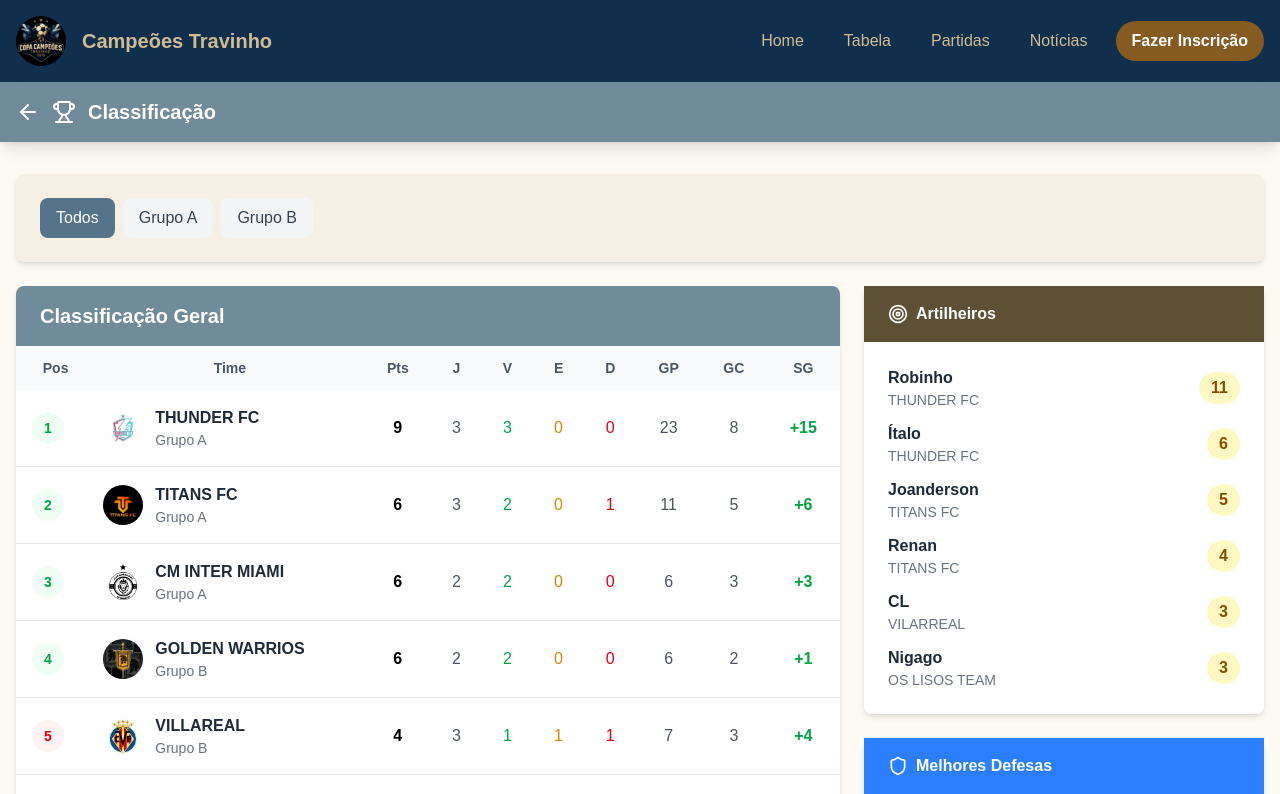
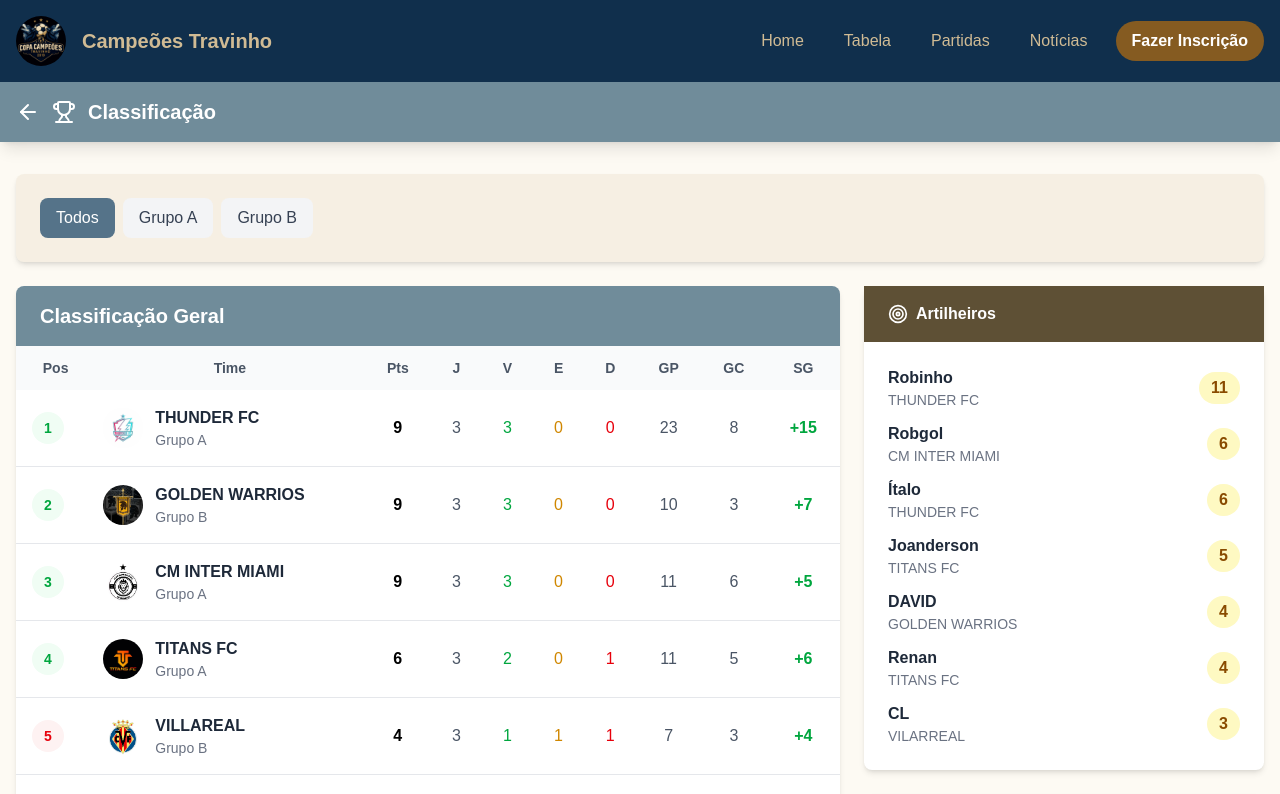
Before and after one commit to ArianNogueira/campeoes_travinho, a Next.js app in the folder client/: page /table in a window 1280 px wide. Shown: the top 794 px of the page. Built offline with nearby package versions, Linux system fonts and the light colour scheme.

Commit message:
Update mockData.ts

```diff
--- a/client/src/app/table/mockData.ts
+++ b/client/src/app/table/mockData.ts
@@ -20,14 +20,14 @@ export const standings = [
     team: "CM INTER MIAMI",
     group: "A",
     position: 1,
-    points: 6,
-    played: 2,
-    won: 2,
+    points: 9,
+    played: 3,
+    won: 3,
     drawn: 0,
     lost: 0,
-    goalsFor: 6,
-    goalsAgainst: 3,
-    goalDifference: 3,
+    goalsFor: 11,
+    goalsAgainst: 6,
+    goalDifference: 5,
     img: inter
   },
   {
@@ -81,13 +81,13 @@ export const standings = [
     group: "A",
     position: 5,
     points: 0,
-    played: 2,
+    played: 3,
     won: 0,
     drawn: 0,
-    lost: 2,
-    goalsFor: 3,
-    goalsAgainst: 10,
-    goalDifference: -7,
+    lost: 3,
+    goalsFor: 6,
+    goalsAgainst: 15,
+    goalDifference: -9,
     img: tungo
   },
   {
@@ -113,13 +113,13 @@ export const standings = [
     group: "B",
     position: 1,
     points: 3,
-    played: 2,
+    played: 3,
     won: 1,
     drawn: 0,
-    lost: 1,
-    goalsFor: 3,
-    goalsAgainst: 7,
-    goalDifference: -4,
+    lost: 2,
+    goalsFor: 6,
+    goalsAgainst: 11,
+    goalDifference: -5,
     img: lions
   },
   {
@@ -128,13 +128,13 @@ export const standings = [
     group: "B",
     position: 2,
     points: 3,
-    played: 2,
+    played: 3,
     won: 1,
     drawn: 0,
-    lost: 1,
-    goalsFor: 6,
-    goalsAgainst: 6,
-    goalDifference: 0,
+    lost: 2,
+    goalsFor: 10,
+    goalsAgainst: 7,
+    goalDifference: -3,
     img: atletico
   },
   {
@@ -157,14 +157,14 @@ export const standings = [
     team: "GOLDEN WARRIOS",
     group: "B",
     position: 4,
-    points: 6,
-    played: 2,
-    won: 2,
+    points: 9,
+    played: 3,
+    won: 3,
     drawn: 0,
     lost: 0,
-    goalsFor: 6,
-    goalsAgainst: 2,
-    goalDifference: 1,
+    goalsFor: 10,
+    goalsAgainst: 3,
+    goalDifference: 7,
     img: goden
   },
   {
@@ -172,14 +172,14 @@ export const standings = [
     team: "CA NOTTS",
     group: "B",
     position: 5,
-    points: 0,
-    played: 2,
-    won: 0,
+    points: 3,
+    played: 3,
+    won: 1,
     drawn: 0,
     lost: 2,
-    goalsFor: 1,
-    goalsAgainst: 6,
-    goalDifference: -5,
+    goalsFor: 5,
+    goalsAgainst: 9,
+    goalDifference: -4,
     img: notts
   },
   {
@@ -202,15 +202,16 @@ export const standings = [
 
 export const topScorers = [
   { name: "Robinho", team: "THUNDER FC", goals: 11 },
+  { name: "Robgol", team: "CM INTER MIAMI", goals: 6 },
   { name: "Ítalo", team: "THUNDER FC", goals: 6 },
   { name: "Joanderson", team: "TITANS FC", goals: 5 },
+  { name: "DAVID", team: "GOLDEN WARRIOS", goals: 4 },
   { name: "Renan", team: "TITANS FC", goals: 4 },
   { name: "CL", team: "VILARREAL", goals: 3 },
-  { name: "Nigago", team: "OS LISOS TEAM", goals: 3 },
 ];
 
 export const bestDefenses = [
-  { team: "GOLDEN WARRIOS", goalsAgainst: 2, cleanSheets: 1 },
-  { team: "CM INTER MIAMI", goalsAgainst: 3, cleanSheets: 0 },
   { team: "VILARREAL", goalsAgainst: 3, cleanSheets: 1 },
+  { team: "GOLDEN WARRIOS", goalsAgainst: 3, cleanSheets: 0 },
+  { team: "TITANS FC", goalsAgainst: 5, cleanSheets: 0 },
 ];
```
